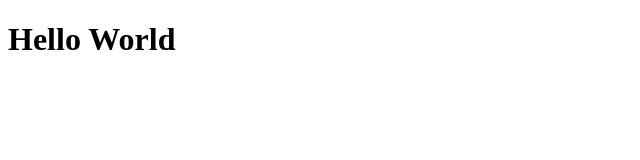
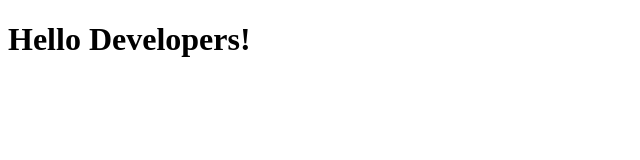
Before and after one commit to walson-nicholas/Git-Basics-Repo, a plain HTML site: page index.html in a window 1280 px wide. Shown: the whole page, without its empty margins (0-640 px from the left). Drawn offline with Linux system fonts and the light colour scheme.

```diff
--- a/index.html
+++ b/index.html
@@ -6,6 +6,6 @@
     <title>Title</title>
 </head>
 <body>
-    <h1>Hello World</h1>
+    <h1>Hello Developers!</h1>
 </body>
 </html>
```
